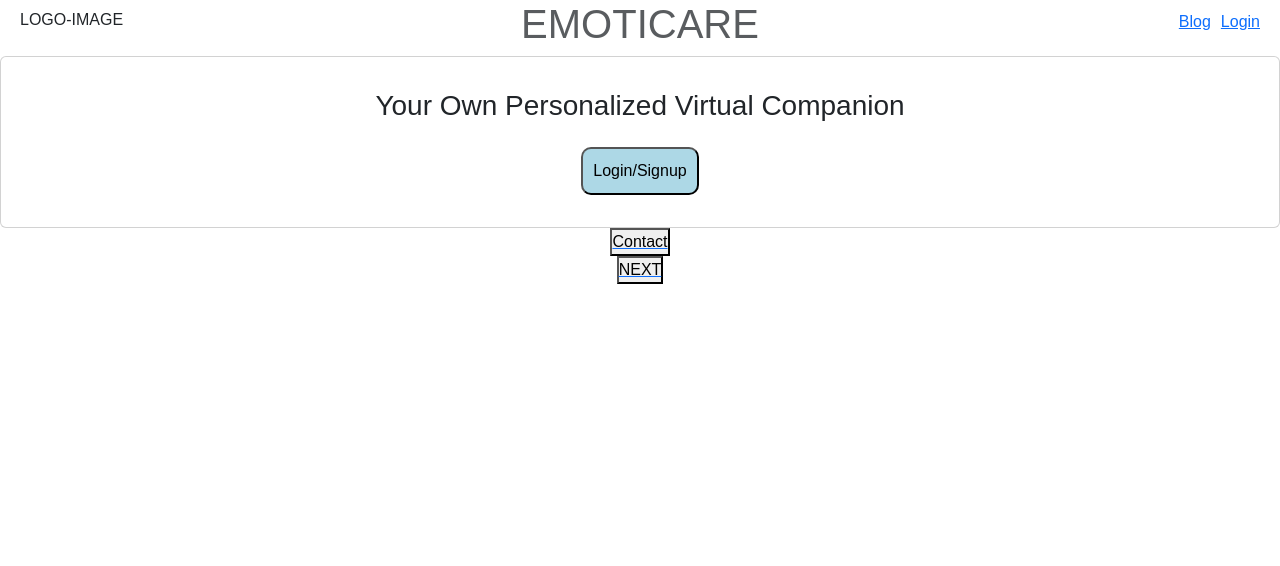
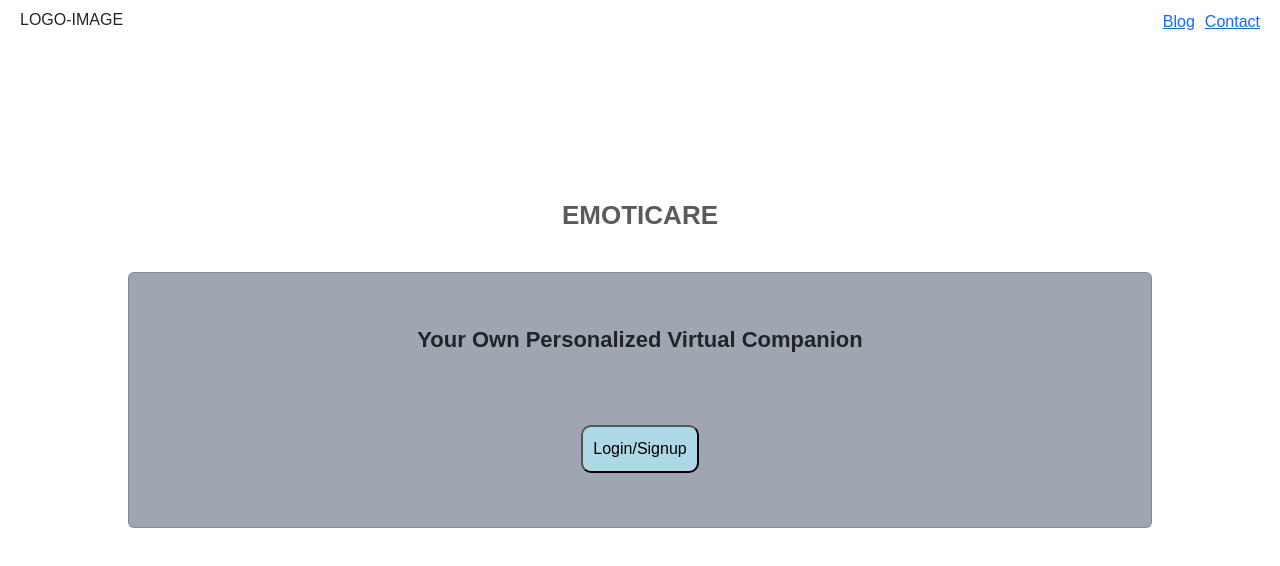
Before and after one commit to adw-ith/Hackify24, a React (Vite) app: page / in a window 1280 px wide. Shown: the top 566 px of the page. Built offline with nearby package versions, Linux system fonts and the light colour scheme.

Commit message:
ui some changes

```diff
--- a/src/index.css
+++ b/src/index.css
@@ -4,11 +4,52 @@
   margin: 0;
   box-sizing: border-box;
 }
+a{
+  text-decoration: none;
+}
 
 #root{
   margin: 0;
   padding: 0;
   box-sizing: border-box;
+}
+
+/* home */
+.home{
+  width: 100dvw;
+  height: 100dvh;
+  display: flex;
+  flex-direction: column;
+  align-items: center;
+  justify-content: center;
+  position: relative;
+}
+.home-heading{
+  font-size: 26px;
+  font-weight: 600;
+  position: absolute;
+  top: 200px;
+}
+.card-container{
+  display: flex;
+  flex-direction: row;
+  align-items: center;
+  justify-content: center;
+  width: 100%;
+  height: 80%;
+}
+.card-container .card{
+  width: 80%;
+  height: 40%;
+  padding: 30px 10px;
+  display: flex;
+  align-items: center;
+  justify-content: space-evenly;
+  background: #9FA6B2;
+}
+.card-container .card h3{
+  font-size: 22px;
+  font-weight: 600;
 }
 
 
--- a/src/pages/home.tsx
+++ b/src/pages/home.tsx
@@ -8,11 +8,11 @@ export default function LandingPage() {
         <div style={{ height: "100%"}}>
           <ul style={{display: "flex", alignItems: "center", justifyContent: "space-between", flexDirection: "row", gap: "10px"}}>
             <li style={{listStyle: "none"}}><Link to="/blog">Blog</Link></li>
-            <li style={{listStyle: "none"}}><Link to="/signup">Login</Link></li>
+            <li style={{listStyle: "none"}}><Link to="/contact">Contact</Link></li>
           </ul>
         </div>
       </div>
-      <h1 className="h1 text-muted">EMOTICARE</h1>
+      <h1 className="home-heading text-muted">EMOTICARE</h1>
       <div className="card-container">
         <div className="card">
           <h3>Your Own Personalized Virtual Companion</h3>
@@ -34,15 +34,6 @@ export default function LandingPage() {
           </Link>
         </div>
       </div>
-
-      {/* <button onClick={handleSubmit}>submit</button>
-      <h1>{message}</h1> */}
-      <Link to="/contact" style={{ display: "flex", justifyContent: "center" }}>
-        <button className="next contact-btn">Contact</button>
-      </Link>
-      <Link to="/chat" style={{ display: "flex", justifyContent: "center" }}>
-        <button className="next">NEXT</button>
-      </Link>
     </section>
   );
 }
```
